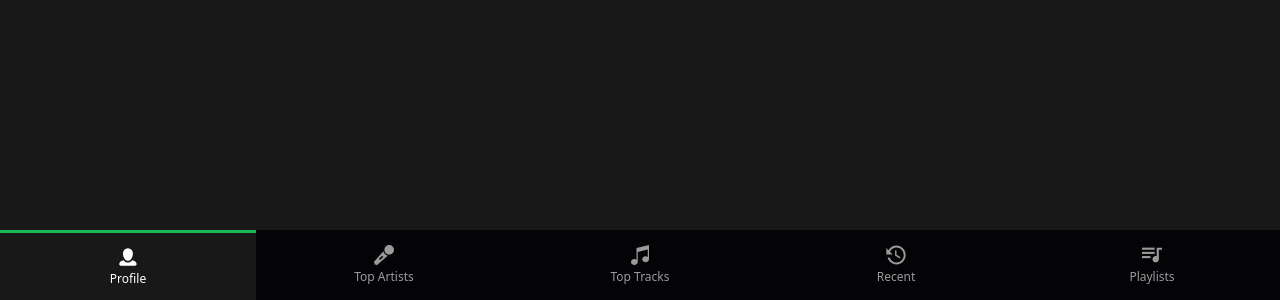
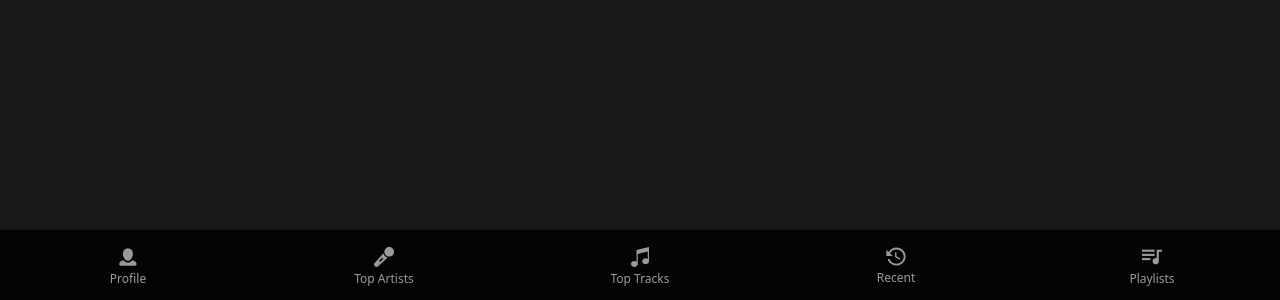
Before and after one commit to wissemgrari/spotify-profile, an Angular app: page / in a window 1280 px wide. Shown: the part 500-800 px from the top of the page. Built offline with nearby package versions, Linux system fonts and the light colour scheme.

Commit message:
Update navbar styling and global CSS

```diff
--- a/src/app/components/navigation/navbar/navbar.component.html
+++ b/src/app/components/navigation/navbar/navbar.component.html
@@ -1,30 +1,30 @@
 <div class="bg-dark w-full h-[70px] overflow-hidden">
   <ul class="flex items-center text-white h-full text-xs">
-    <li class="h-full flex-1 opacity-60 active">
+    <li class="h-full flex-1 opacity-60 border-t-[3px] border-transparent hover:opacity-100 hover:border-primary transition duration-300 ease-in-out">
       <a class="h-full flex flex-col items-center justify-center gap-y-1" routerLink="profile">
         <img src="/assets/icons/profile.svg" class="w-5" />
         <span class="inline-block">Profile</span>
       </a>
     </li>
-    <li class="h-full flex-1 opacity-60">
+    <li class="h-full flex-1 opacity-60 border-t-[3px] border-transparent hover:opacity-100 hover:border-primary transition duration-300 ease-in-out">
       <a class="h-full flex flex-col items-center justify-center gap-y-1" routerLink="artists">
         <img src="/assets/icons/microphone.svg" class="w-5" />
         <span class="inline-block">Top Artists</span>
       </a>
     </li>
-    <li class="h-full flex-1 opacity-60">
+    <li class="h-full flex-1 opacity-60 border-t-[3px] border-transparent hover:opacity-100 hover:border-primary transition duration-300 ease-in-out">
       <a class="h-full flex flex-col items-center justify-center gap-y-1" routerLink="tracks">
         <img src="/assets/icons/music.svg" class="w-5" />
         <span class="inline-block">Top Tracks</span>
       </a>
     </li>
-    <li class="h-full flex-1 opacity-60">
+    <li class="h-full flex-1 opacity-60 border-t-[3px] border-transparent hover:opacity-100 hover:border-primary transition duration-300 ease-in-out">
       <a class="h-full flex flex-col items-center justify-center gap-y-1" routerLink="recent">
         <img src="/assets/icons/time.svg" class="w-5" />
         <span class="inline-block">Recent</span>
       </a>
     </li>
-    <li class="h-full flex-1 opacity-60">
+    <li class="h-full flex-1 opacity-60 border-t-[3px] border-transparent hover:opacity-100 hover:border-primary transition duration-300 ease-in-out">
       <a class="h-full flex flex-col items-center justify-center gap-y-1" routerLink="playlist">
         <img src="/assets/icons/playlist.svg" class="w-5" />
         <span class="inline-block">Playlists</span>
--- a/src/styles.css
+++ b/src/styles.css
@@ -2,6 +2,11 @@
 @tailwind components;
 @tailwind utilities;
 
+*{
+  margin: 0;
+  padding: 0;
+  box-sizing: border-box;
+}
 
 
 .active {
```
